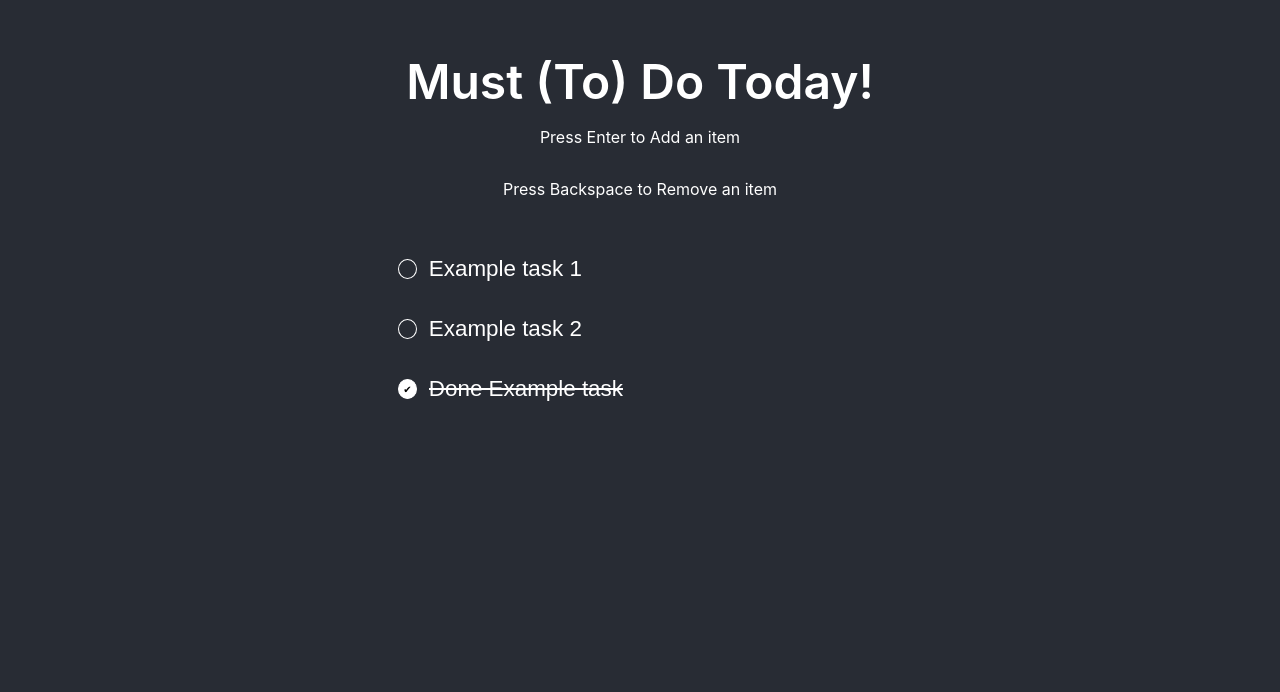
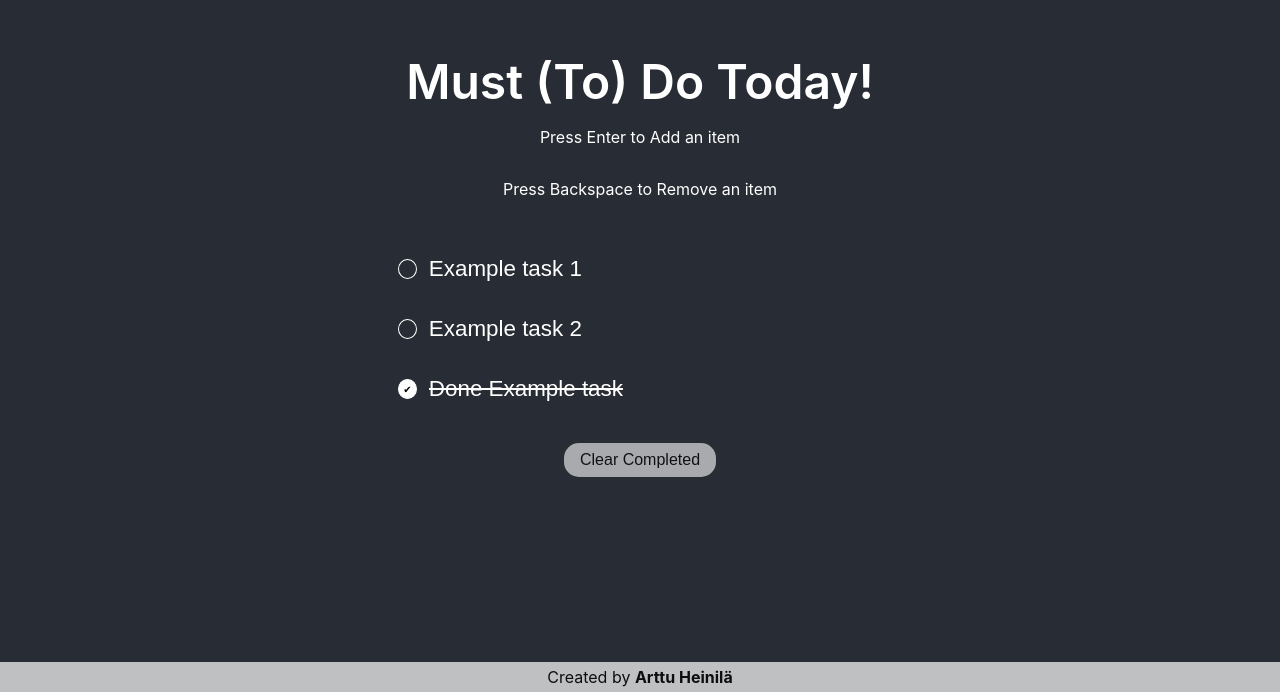
Before and after one commit to arttuheinila/todoLocal, a React (Create React App) app: page / in a window 1280 px wide. Shown: the part 108-800 px from the top of the page. Built offline with nearby package versions, Linux system fonts and the light colour scheme.

Commit message:
add button for completed and create a new empty todo at start of list if all completed or cleared

```diff
--- a/src/App.css
+++ b/src/App.css
@@ -91,6 +91,53 @@ p {
   color: #fff;
 }
 
+.footer {
+  display: flex;
+  flex-direction: column;
+  align-items: center;
+  justify-content: center;
+  position: fixed;
+  bottom: 0;
+  width: 100%;
+  background-color: white;
+  opacity: 0.7;
+}
+
+.footer p {
+  margin: 5px;
+  color:black;
+}
+
+.footer a {
+  color: black;
+  text-decoration: none;
+  font-weight: bold;
+}
+
+/* Styling for button */
+
+
+.btn {
+  display: inline-block;
+  padding: 8px 16px;
+  border: none;
+  border-radius: 15px;
+  background-color: white;
+  color: black;
+  font-size: 1rem;
+  cursor: pointer;
+  opacity: 0.6;
+}
+
+.btn:hover {
+  opacity: 0.8;
+}
+
+.btn:active {
+  transform: translateY(1px);
+  opacity: 0.6;
+}
+
 @media (max-width: 768px) {
   .app {
     padding-top: 5rem;
--- a/src/App.js
+++ b/src/App.js
@@ -35,22 +35,18 @@ function App() {
     localStorage.setItem('todos', JSON.stringify(todos));
   }, [todos]);
 
-
-  // FOR TESTING
-  // const [todos, setTodos] = useState([
-  //   {
-  //     content: 'Task 1',
-  //     isCompleted: true,
-  //   },
-  //   {
-  //     content: 'Task 2',
-  //     isCompleted: false,
-  //   },
-  //   {
-  //     content: 'Task 3',
-  //     isCompleted: false,
-  //   }
-  // ]);
+  // Automatically add an empty todo at the start of the list if all tasks are completed or the list is cleared
+  useEffect(() => {
+    if (todos.every(todo => todo.isCompleted) || todos.length === 0) {
+      setTodos([
+        {
+          content: '',
+          isCompleted: false,
+        },
+     ...todos,
+      ]);
+    }
+  })
 
   function handleKeyDown(e, i) {
     if (e.key === 'Enter') {
@@ -98,7 +94,6 @@ function App() {
       const completedTodo = temporaryTodos.splice(index, 1)[0];
       temporaryTodos.push(completedTodo);
     }
-
     setTodos(temporaryTodos);
   }
 
@@ -128,7 +123,16 @@ function App() {
             </div>
           ))}
         </ul>
+        <div className="clearDone">
+          {/* Button for the completed tasks */}
+          <button type="button" className='btn'
+            onClick={() => setTodos(todos.filter(todo =>!todo.isCompleted))}>Clear Completed
+          </button>
+        </div>
       </form>
+      <div className="footer">
+        <p>Created by <a href='https://arttu.info'>Arttu Heinilä</a></p>
+      </div>
     </div>
   );
 }
```
